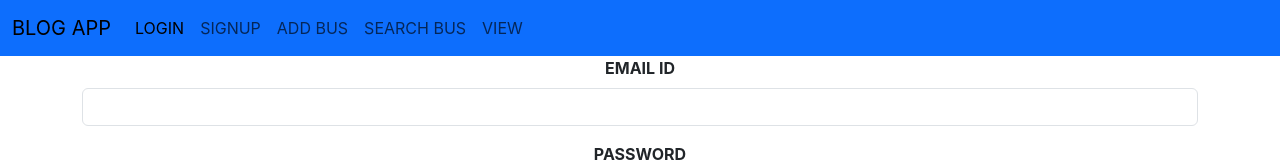
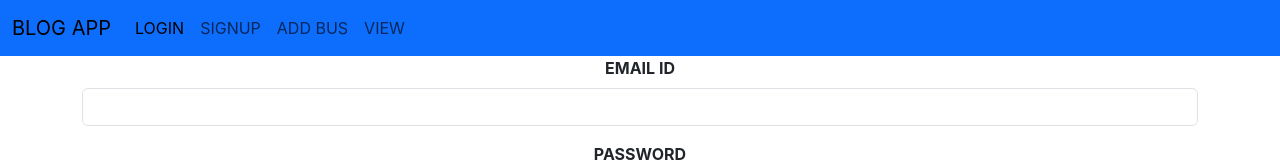
Before and after one commit to Mercymaryantony/KSRTC-FRONTEND, a React (Create React App) app: page / in a window 1280 px wide. Shown: the top 162 px of the page. Built offline with nearby package versions, Linux system fonts and the light colour scheme.

Commit message:
search and delete ui done

```diff
--- a/src/App.js
+++ b/src/App.js
@@ -5,7 +5,6 @@ import Login from './components/Login';
 import { BrowserRouter, Route, Routes } from 'react-router-dom';
 import Dashboard from './components/Dashboard';
 import Addbus from './components/Addbus';
-import Searchbus from './components/Searchbus';
 
 function App() {
   return (
@@ -15,7 +14,6 @@ function App() {
         <Route path='/' element={<Login/>} />
         <Route path='/signup' element={<Signup/>} />
         <Route path='/addbus' element={<Addbus/>} />
-        <Route path='/searchbus' element={<Searchbus/>} />
         <Route path='/dashboard' element={<Dashboard/>} />
 
       </Routes>
--- a/src/components/Navbar.jsx
+++ b/src/components/Navbar.jsx
@@ -22,9 +22,6 @@ const Navbar = () => {
           <Link class="nav-link" to="/addbus">ADD BUS</Link>
         </li>
         <li class="nav-item">
-          <Link class="nav-link" to="/searchbus">SEARCH BUS</Link>
-        </li>
-        <li class="nav-item">
           <Link class="nav-link" to="/view">VIEW</Link>
         </li>
       </ul>
```
